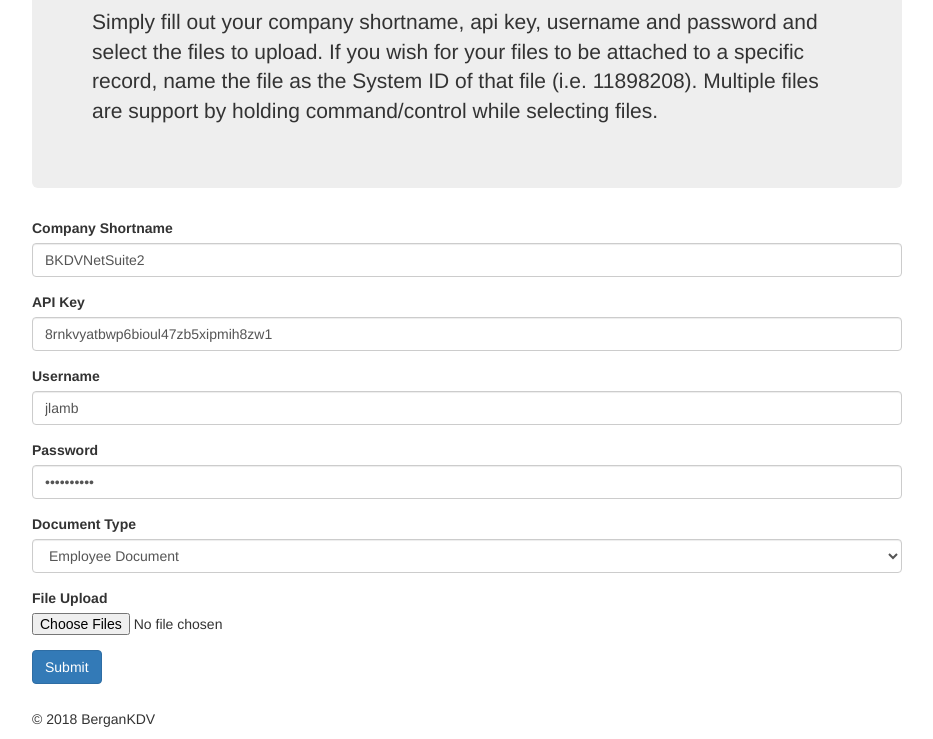
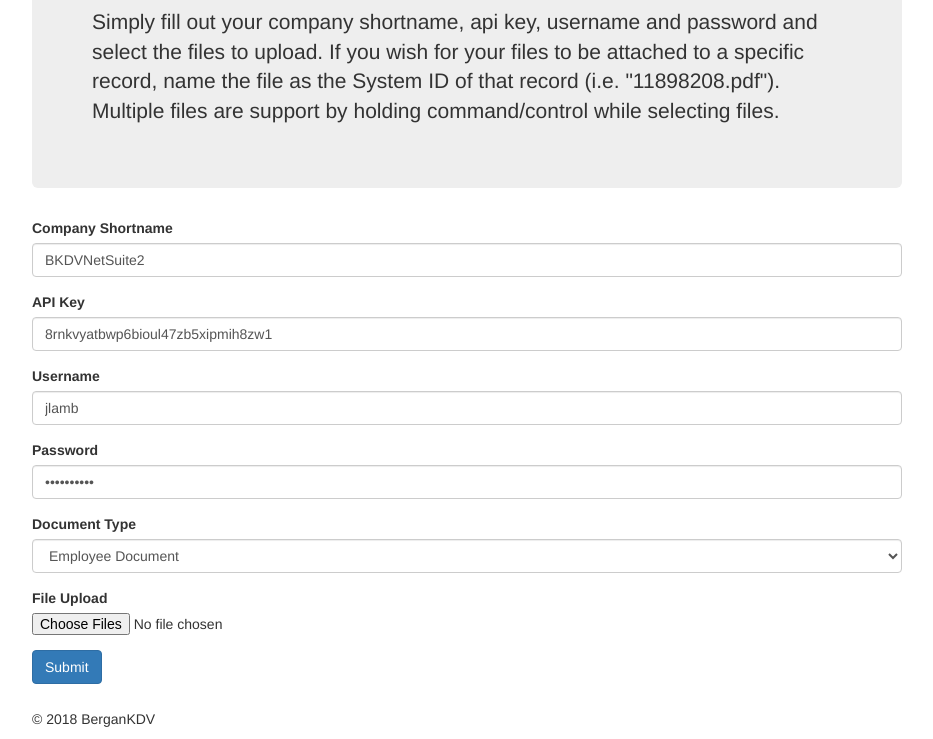
Before and after one commit to BerganKDV/k-pay_file_uploader, a website: page index.html in a window 1280 px wide. Shown: the part 182-921 px from the top of the page, without its empty margins (173-1106 px from the left). Drawn offline with nearby package versions, Linux system fonts and the light colour scheme.

Commit message:
Changed some language

```diff
--- a/index.html
+++ b/index.html
@@ -30,7 +30,7 @@
         <div class="jumbotron">
             <h1 style="font-size:50px">Upload Files To K-Pay Easily!</h1>
             <p class="lead">Simply fill out your company shortname, api key, username and password and select the files to upload. If you wish for
-                your files to be attached to a specific record, name the file as the System ID of that file (i.e. 11898208).
+                your files to be attached to a specific record, name the file as the System ID of that record (i.e. "11898208.pdf").
                 Multiple files are support by holding command/control while selecting files.</p>
         </div>
         <div class="row marketing">
```
